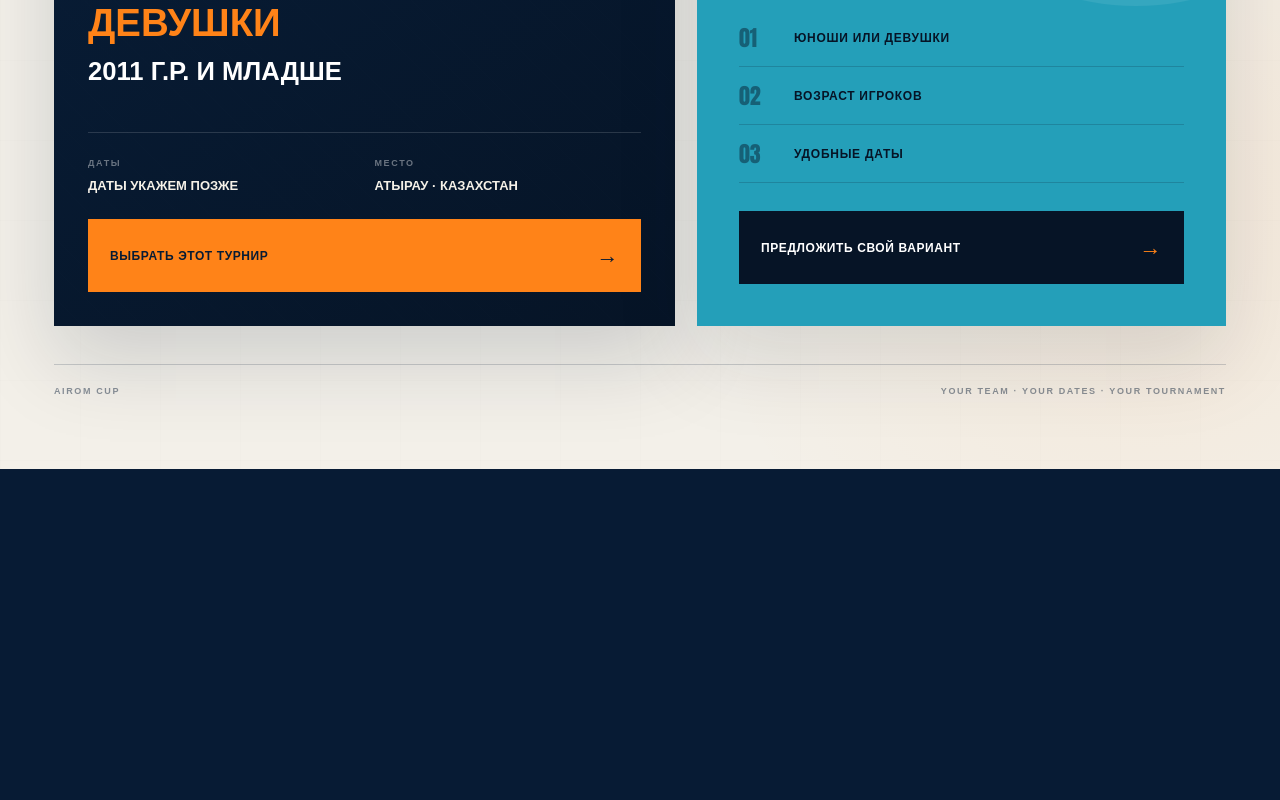
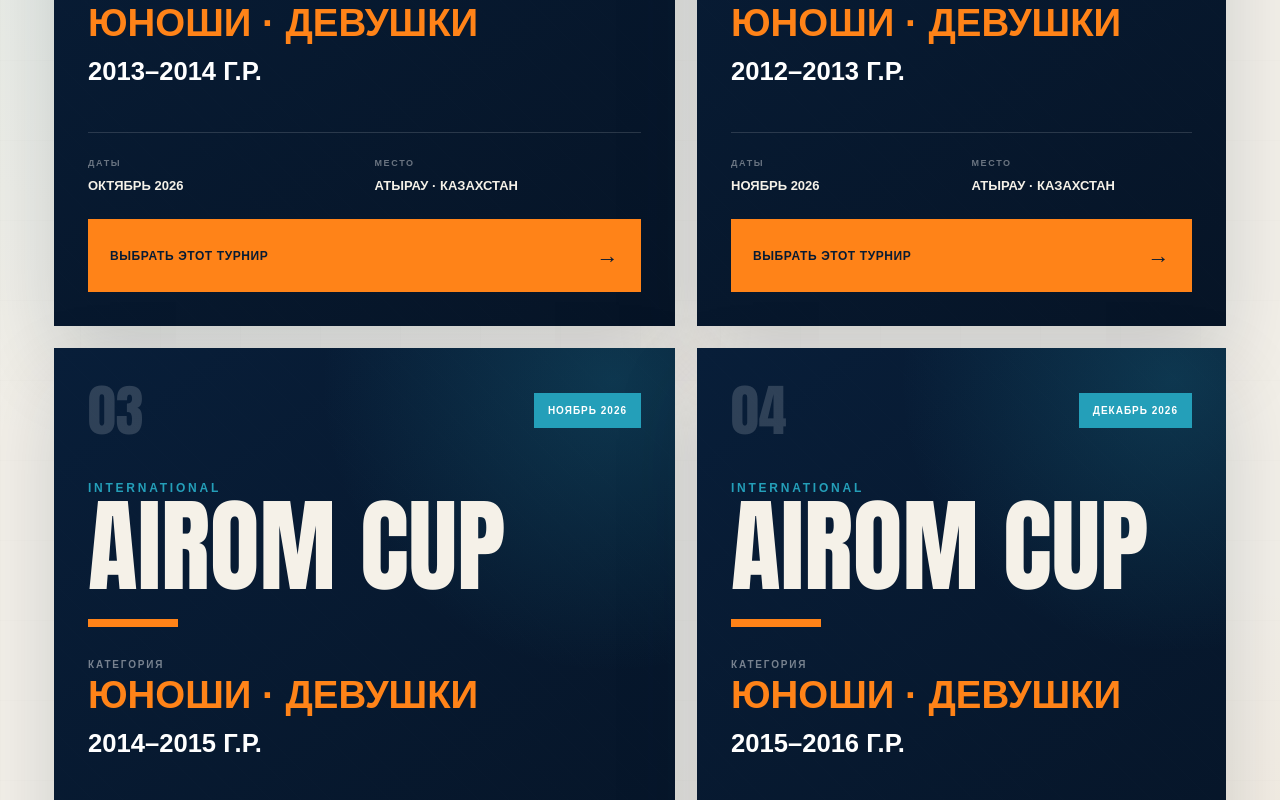
Before and after one commit to ewgftju/airom-cup, a Next.js app: page / in a window 1280 px wide. Shown: the part 1620-2420 px from the top of the page. Before the commit the page ends 2089 px from the top, so only its background shows below. Built offline with nearby package versions, Linux system fonts and the light colour scheme.

Commit message:
Prepare Airom Cup for deployment

```diff
--- a/src/components/application/ApplicationForm.tsx
+++ b/src/components/application/ApplicationForm.tsx
@@ -11,7 +11,7 @@
 
     title: string;
 
-  category: "boys" | "girls";
+    allowedCategories: ("boys" | "girls")[];
     categoryLabel: string;
 
     age: string;
@@ -68,6 +68,14 @@
   consentAccepted: false,
 
   tournamentConfirmed: false,
+};
+
+const categoryLabels: Record<
+  "boys" | "girls",
+  string
+> = {
+  boys: "ЮНОШИ",
+  girls: "ДЕВУШКИ",
 };
 
 const birthYears = [
@@ -152,8 +160,9 @@
 
     gender:
       mode === "tournament" &&
-        tournament
-          ? tournament.category
+      tournament &&
+      tournament.allowedCategories.length === 1
+        ? tournament.allowedCategories[0]
         : "",
   });
 
@@ -207,10 +216,19 @@
         )
       : formData.birthYear.length > 0;
 
+const isAllowedTournamentGender =
+  mode === "tournament" &&
+  tournament
+    ? tournament.allowedCategories.includes(
+        formData.gender as "boys" | "girls"
+      )
+    : true;
+
 const isStepTwoValid =
   mode === "tournament"
     ? Boolean(
         tournament &&
+        isAllowedTournamentGender &&
         hasValidBirthYear
       )
     : Boolean(
@@ -684,7 +702,7 @@
 
     <p className={styles.description}>
       {mode === "tournament"
-              ? "Категория определяется условиями выбранного турнира. Укажите фактический год рождения игроков вашей команды."
+        ? "Выберите категорию и год рождения команды согласно условиям выбранного турнира."
         : "Выберите категорию команды и год рождения игроков."}
     </p>
 
@@ -692,41 +710,35 @@
       {mode === "tournament" &&
       tournament ? (
         <>
-                {/* ------------------------- */}
-                {/* ЗАКРЕПЛЁННАЯ КАТЕГОРИЯ */}
-                {/* ------------------------- */}
-
+          {/* КАТЕГОРИИ ВЫБРАННОГО ТУРНИРА */}
+
+          <div className={styles.questionBlock}>
+            <p className={styles.questionLabel}>
+              КАТЕГОРИЯ КОМАНДЫ
+            </p>
+
+            {tournament.allowedCategories.length ===
+            1 ? (
               <div
                 className={
-                    styles.questionBlock
-                  }
-                >
-                  <p
-                    className={
-                      styles.questionLabel
-                    }
-                  >
-                    КАТЕГОРИЯ КОМАНДЫ
-                  </p>
-
+                  styles.lockedCategoryCard
+                }
+              >
                 <div
                   className={
-                      styles.lockedCategoryCard
-                    }
-                  >
-                    <div
-                      className={
                     styles.lockedCategoryMain
                   }
                 >
                   <span>
-                        ЗАДАНО УСЛОВИЯМИ
-                        ТУРНИРА
+                    ЗАДАНО УСЛОВИЯМИ ТУРНИРА
                   </span>
 
                   <strong>
                     {
-                          tournament.categoryLabel
+                      categoryLabels[
+                        tournament
+                          .allowedCategories[0]
+                      ]
                     }
                   </strong>
                 </div>
@@ -739,102 +751,23 @@
                   ✓
                 </span>
               </div>
-
-                  <p
-                    className={
-                      styles.tournamentAgeRule
-                    }
-                  >
-                    УСЛОВИЕ ТУРНИРА ·{" "}
-                    <strong>
-                      {tournament.age}
-                    </strong>
-                  </p>
-                </div>
-
-                {/* ------------------------- */}
-                {/* ДОСТУПНЫЕ ГОДЫ */}
-                {/* ------------------------- */}
-
-                <div
-                  className={
-                    styles.questionBlock
-                  }
-                >
-                  <p
-                    className={
-                      styles.questionLabel
-                    }
-                  >
-                    ГОД РОЖДЕНИЯ ВАШЕЙ
-                    КОМАНДЫ
-                  </p>
-
-                  <div
-                    className={
-                      styles.yearOptions
-                    }
-                  >
-                    {tournament.eligibleBirthYears.map(
-                      (year) => (
-                        <button
-                          key={year}
-                          type="button"
-                          className={`${styles.yearButton} ${
-                            formData.birthYear ===
-                            year
-                              ? styles.yearButtonActive
-                              : ""
-                          }`}
-                          onClick={() =>
-                            selectBirthYear(
-                              year
-                            )
-                          }
-                        >
-                          {year}
-                        </button>
-                      )
-                    )}
-                  </div>
-                </div>
-              </>
             ) : (
-              <>
-                {/* ------------------------- */}
-                {/* СВОЙ ВАРИАНТ */}
-                {/* ------------------------- */}
-
-                <div
-                  className={
-                    styles.questionBlock
-                  }
-                >
-                  <p
-                    className={
-                      styles.questionLabel
-                    }
-                  >
-                    КАТЕГОРИЯ КОМАНДЫ
-                  </p>
-
-                  <div
-                    className={
-                      styles.genderOptions
-                    }
-                  >
-                    <button
+              <div className={styles.genderOptions}>
+                {tournament.allowedCategories.map(
+                  (category, index) => (
+                    <button
+                      key={category}
                       type="button"
                       className={`${styles.genderCard} ${
                         formData.gender ===
-                        "boys"
+                        category
                           ? styles.genderCardActive
                           : ""
                       }`}
                       onClick={() =>
                         updateField(
                           "gender",
-                          "boys"
+                          category
                         )
                       }
                     >
@@ -843,11 +776,14 @@
                           styles.optionNumber
                         }
                       >
-                        01
+                        {String(index + 1).padStart(
+                          2,
+                          "0"
+                        )}
                       </span>
 
                       <strong>
-                        ЮНОШИ
+                        {categoryLabels[category]}
                       </strong>
 
                       <span
@@ -856,92 +792,137 @@
                         }
                       >
                         {formData.gender ===
-                        "boys"
+                        category
                           ? "✓"
                           : "→"}
                       </span>
                     </button>
-
+                  )
+                )}
+              </div>
+            )}
+
+            <p
+              className={
+                styles.tournamentAgeRule
+              }
+            >
+              УСЛОВИЕ ТУРНИРА ·{" "}
+              <strong>{tournament.age}</strong>
+            </p>
+          </div>
+
+          {/* ГОДЫ ВЫБРАННОГО ТУРНИРА */}
+
+          <div className={styles.questionBlock}>
+            <p className={styles.questionLabel}>
+              ГОД РОЖДЕНИЯ ВАШЕЙ КОМАНДЫ
+            </p>
+
+            <div className={styles.yearOptions}>
+              {tournament.eligibleBirthYears.map(
+                (year) => (
+                  <button
+                    key={year}
+                    type="button"
+                    className={`${styles.yearButton} ${
+                      formData.birthYear === year
+                        ? styles.yearButtonActive
+                        : ""
+                    }`}
+                    onClick={() =>
+                      selectBirthYear(year)
+                    }
+                  >
+                    {year}
+                  </button>
+                )
+              )}
+            </div>
+          </div>
+        </>
+      ) : (
+        <>
+          {/* СВОЙ ВАРИАНТ */}
+
+          <div className={styles.questionBlock}>
+            <p className={styles.questionLabel}>
+              КАТЕГОРИЯ КОМАНДЫ
+            </p>
+
+            <div className={styles.genderOptions}>
               <button
                 type="button"
                 className={`${styles.genderCard} ${
-                        formData.gender ===
-                        "girls"
+                  formData.gender === "boys"
                     ? styles.genderCardActive
                     : ""
                 }`}
                 onClick={() =>
-                        updateField(
-                          "gender",
-                          "girls"
-                        )
-                      }
-                    >
-                      <span
-                        className={
-                          styles.optionNumber
-                        }
-                      >
-                        02
-                      </span>
-
-                      <strong>
-                        ДЕВУШКИ
-                      </strong>
-
-                      <span
-                        className={
-                          styles.optionMark
-                        }
-                      >
-                        {formData.gender ===
-                        "girls"
+                  updateField("gender", "boys")
+                }
+              >
+                <span className={styles.optionNumber}>
+                  01
+                </span>
+
+                <strong>ЮНОШИ</strong>
+
+                <span className={styles.optionMark}>
+                  {formData.gender === "boys"
                     ? "✓"
                     : "→"}
                 </span>
               </button>
-                  </div>
-                </div>
-
-                <div
-                  className={
-                    styles.questionBlock
-                  }
-                >
-                  <p
-                    className={
-                      styles.questionLabel
-                    }
-                  >
+
+              <button
+                type="button"
+                className={`${styles.genderCard} ${
+                  formData.gender === "girls"
+                    ? styles.genderCardActive
+                    : ""
+                }`}
+                onClick={() =>
+                  updateField("gender", "girls")
+                }
+              >
+                <span className={styles.optionNumber}>
+                  02
+                </span>
+
+                <strong>ДЕВУШКИ</strong>
+
+                <span className={styles.optionMark}>
+                  {formData.gender === "girls"
+                    ? "✓"
+                    : "→"}
+                </span>
+              </button>
+            </div>
+          </div>
+
+          <div className={styles.questionBlock}>
+            <p className={styles.questionLabel}>
               ГОД РОЖДЕНИЯ ИГРОКОВ
             </p>
 
-                  <div
-                    className={
-                      styles.yearOptions
-                    }
-                  >
-                    {birthYears.map(
-                      (year) => (
+            <div className={styles.yearOptions}>
+              {birthYears.map((year) => (
                 <button
                   key={year}
                   type="button"
                   className={`${styles.yearButton} ${
-                            formData.birthYear ===
-                            year
+                    formData.birthYear === year
                       ? styles.yearButtonActive
                       : ""
                   }`}
                   onClick={() =>
-                            selectBirthYear(
-                              year
-                            )
+                    selectBirthYear(year)
                   }
                 >
                   {year}
                 </button>
-                      )
-                    )}
+              ))}
 
               <button
                 type="button"
@@ -952,37 +933,29 @@
                     : ""
                 }`}
                 onClick={() =>
-                        selectBirthYear(
-                          "other"
-                        )
+                  selectBirthYear("other")
                 }
               >
                 ДРУГОЙ
               </button>
             </div>
 
-                  {formData.birthYear ===
-                    "other" && (
+            {formData.birthYear === "other" && (
               <label
                 className={
                   styles.customYearField
                 }
               >
                 <span>
-                        УКАЖИТЕ ГОД
-                        РОЖДЕНИЯ
+                  УКАЖИТЕ ГОД РОЖДЕНИЯ
                 </span>
 
                 <input
                   type="text"
                   inputMode="numeric"
                   maxLength={4}
-                        value={
-                          formData.customBirthYear
-                        }
-                        onChange={(
-                          event
-                        ) =>
+                  value={formData.customBirthYear}
+                  onChange={(event) =>
                     updateField(
                       "customBirthYear",
                       event.target.value.replace(
@@ -1000,16 +973,10 @@
       )}
     </div>
 
-          <div
-            className={
-              styles.formNavigation
-            }
-          >
-            <button
-              type="button"
-              className={
-                styles.previousButton
-              }
+    <div className={styles.formNavigation}>
+      <button
+        type="button"
+        className={styles.previousButton}
         onClick={goBack}
       >
         <span>←</span>
@@ -1019,9 +986,7 @@
 
       <button
         type="button"
-              className={
-                styles.nextButtonCompact
-              }
+        className={styles.nextButtonCompact}
         disabled={!isStepTwoValid}
         onClick={goToStepThree}
       >
--- a/src/components/sections/Tournaments.tsx
+++ b/src/components/sections/Tournaments.tsx
@@ -3,7 +3,13 @@
 import styles from "./Tournaments.module.css";
 
 export default function Tournaments() {
+  const activeTournaments =
+    tournaments.filter(
+      (tournament) => tournament.isActive
+    );
+
   return (
+
     <section id="tournaments" className={styles.section}>
       <div className={styles.sectionNumber} aria-hidden="true">
         02
@@ -31,7 +37,8 @@
         </div>
 
         <div className={styles.cards}>
-          {tournaments.map((tournament, index) => (
+          {activeTournaments.map(
+            (tournament, index) => (
             <article
               key={tournament.id}
               className={styles.tournamentCard}
--- a/src/data/tournaments.ts
+++ b/src/data/tournaments.ts
@@ -1,9 +1,11 @@
+export type TeamCategory = "boys" | "girls";
+
 export type Tournament = {
   id: string;
 
   title: string;
 
-  category: "boys" | "girls";
+  allowedCategories: TeamCategory[];
   categoryLabel: string;
 
   age: string;
@@ -21,30 +23,111 @@
 
 export const tournaments: Tournament[] = [
   {
-    id: "airom-cup-next",
+    id: "airom-cup-2013-2014-oct-2026",
 
     title: "AIROM CUP",
 
-    category: "girls",
+    allowedCategories: ["boys", "girls"],
 
-    categoryLabel: "ДЕВУШКИ",
+    categoryLabel: "ЮНОШИ · ДЕВУШКИ",
 
-    age: "2011 Г.Р. И МЛАДШЕ",
+    age: "2013–2014 Г.Р.",
 
-    eligibleBirthYears: [
-      "2011",
-      "2012",
-      "2013",
-      "2014",
-      "2015",
-      "2016",
-    ],
+    eligibleBirthYears: ["2013", "2014"],
 
-    dates: "ДАТЫ УКАЖЕМ ПОЗЖЕ",
+    dates: "ОКТЯБРЬ 2026",
 
     location: "АТЫРАУ · КАЗАХСТАН",
 
-    badge: "БЛИЖАЙШИЙ ТУРНИР",
+    badge: "ОКТЯБРЬ 2026",
+
+    isActive: true,
+  },
+
+  {
+    id: "airom-cup-2012-2013-nov-2026",
+
+    title: "AIROM CUP",
+
+    allowedCategories: ["boys", "girls"],
+
+    categoryLabel: "ЮНОШИ · ДЕВУШКИ",
+
+    age: "2012–2013 Г.Р.",
+
+    eligibleBirthYears: ["2012", "2013"],
+
+    dates: "НОЯБРЬ 2026",
+
+    location: "АТЫРАУ · КАЗАХСТАН",
+
+    badge: "НОЯБРЬ 2026",
+
+    isActive: true,
+  },
+
+  {
+    id: "airom-cup-2014-2015-nov-2026",
+
+    title: "AIROM CUP",
+
+    allowedCategories: ["boys", "girls"],
+
+    categoryLabel: "ЮНОШИ · ДЕВУШКИ",
+
+    age: "2014–2015 Г.Р.",
+
+    eligibleBirthYears: ["2014", "2015"],
+
+    dates: "НОЯБРЬ 2026",
+
+    location: "АТЫРАУ · КАЗАХСТАН",
+
+    badge: "НОЯБРЬ 2026",
+
+    isActive: true,
+  },
+
+  {
+    id: "airom-cup-2015-2016-dec-2026",
+
+    title: "AIROM CUP",
+
+    allowedCategories: ["boys", "girls"],
+
+    categoryLabel: "ЮНОШИ · ДЕВУШКИ",
+
+    age: "2015–2016 Г.Р.",
+
+    eligibleBirthYears: ["2015", "2016"],
+
+    dates: "ДЕКАБРЬ 2026",
+
+    location: "АТЫРАУ · КАЗАХСТАН",
+
+    badge: "ДЕКАБРЬ 2026",
+
+    isActive: true,
+  },
+
+  {
+    id: "airom-cup-2011-2012-mar-2027",
+
+    title: "AIROM CUP",
+
+    allowedCategories: ["boys", "girls"],
+
+    categoryLabel: "ЮНОШИ · ДЕВУШКИ",
+
+    age: "2011–2012 Г.Р.",
+
+    eligibleBirthYears: ["2011", "2012"],
+
+    dates: "МАРТ 2027",
+
+    location: "АТЫРАУ · КАЗАХСТАН",
+
+    badge: "МАРТ 2027",
 
     isActive: true,
   },
```
Lines whose indentation alone changed are shown as unchanged.
